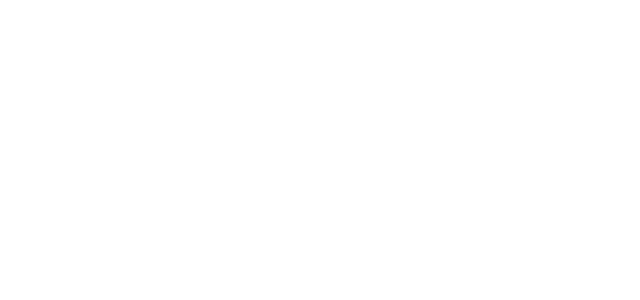
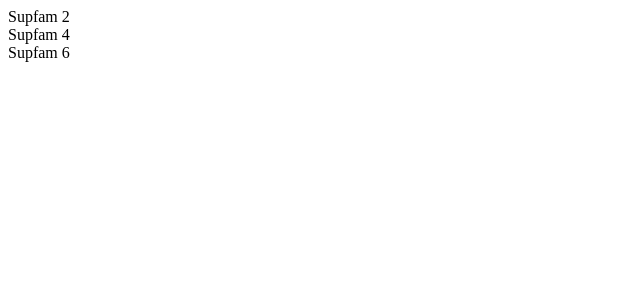
Before and after one commit to lhty24/react-mosh, a React (Vite) app: page / in a window 1280 px wide. Shown: the top 300 px of the page, without its empty margins (0-640 px from the left). Built offline with nearby package versions, Linux system fonts and the light colour scheme.

Commit message:
dev: keep component pure & strict mode - lec5.5

```diff
--- a/src/App.tsx
+++ b/src/App.tsx
@@ -1,16 +1,13 @@
-import { useState } from "react";
+import Message from "./components/Message";
 
 function App() {
-  // const [firstName, setFirstName] = useState("");
-  // const [lastName, setLastName] = useState("");
-  const [person, setPerson] = useState({
-    firstName: "",
-    lastName: "",
-  });
-
-  const [isLoading, setIsLoading] = useState(false);
-
-  return <div></div>;
+  return (
+    <div>
+      <Message />
+      <Message />
+      <Message />
+    </div>
+  );
 }
 
 export default App;
--- /dev/null
+++ b/src/components/Message.tsx
@@ -0,0 +1,11 @@
+import React from "react";
+
+let count = 0;
+
+const Message = () => {
+  console.log("Message called: ", count);
+  count++;
+  return <div>Supfam {count}</div>;
+};
+
+export default Message;
```
